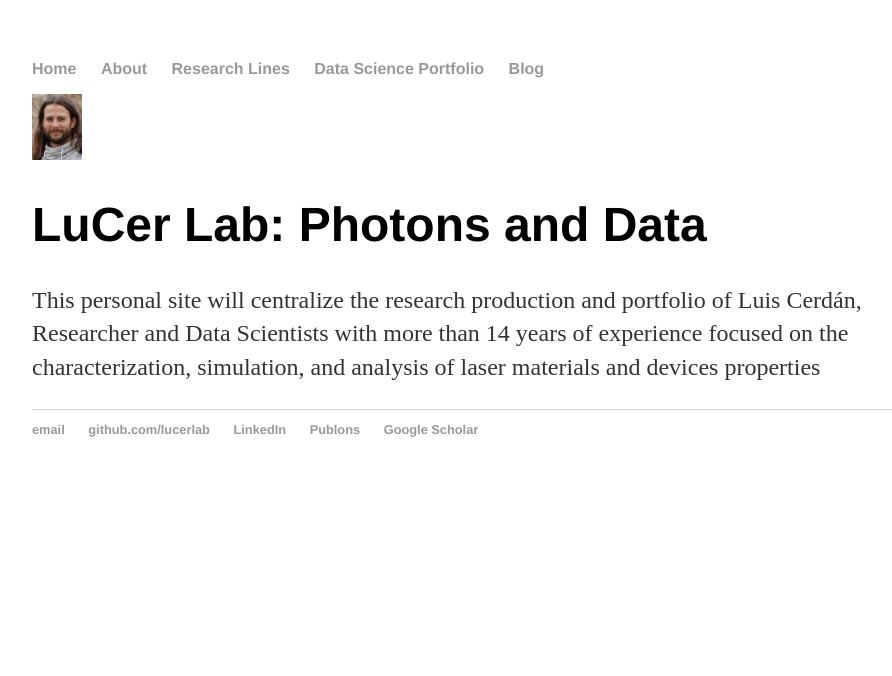
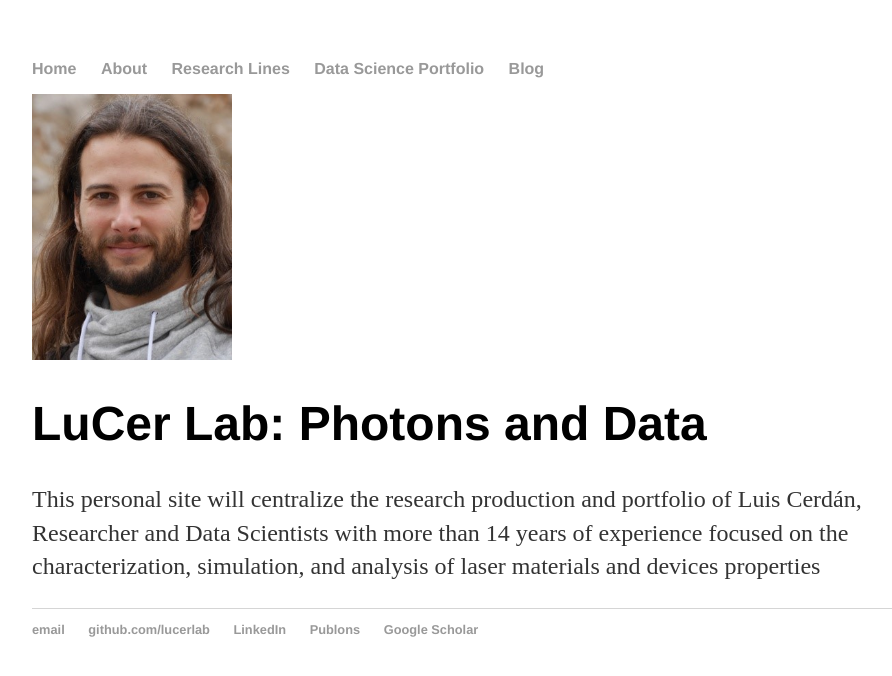
Before and after one commit to lucerlab/lucerlab.github.io, a Jekyll site: the page built from index.html, in a window 1280 px wide. Shown: the top 676 px of the page, without its empty margins (160-1052 px from the left). Built offline with Jekyll 4.4.1, drawn with Linux system fonts in a browser that asks for light colours.

Commit message:
Update index.html

```diff
--- a/index.html
+++ b/index.html
@@ -3,8 +3,10 @@ layout: default
 title: LuCer Lab
 ---
 
+<div class="blurb">
+
 <div style="display:inline-block;vertical-align:top;">
-    <img src="images/photoLC.jpg" alt="img"/ style="width:50px">
+    <img src="images/photoLC.jpg" alt="img"/ style="width:200px">
 </div>
 
 <div style="display:inline-block;">
@@ -12,6 +14,4 @@ title: LuCer Lab
 	<p> This personal site will centralize the research production and portfolio of Luis Cerdán, Researcher and Data Scientists with more than 14 years of
 experience focused on the characterization, simulation, and analysis of laser materials and devices properties </p>
 
-
-
-</div>
+</div><!-- /.blurb -->
```
